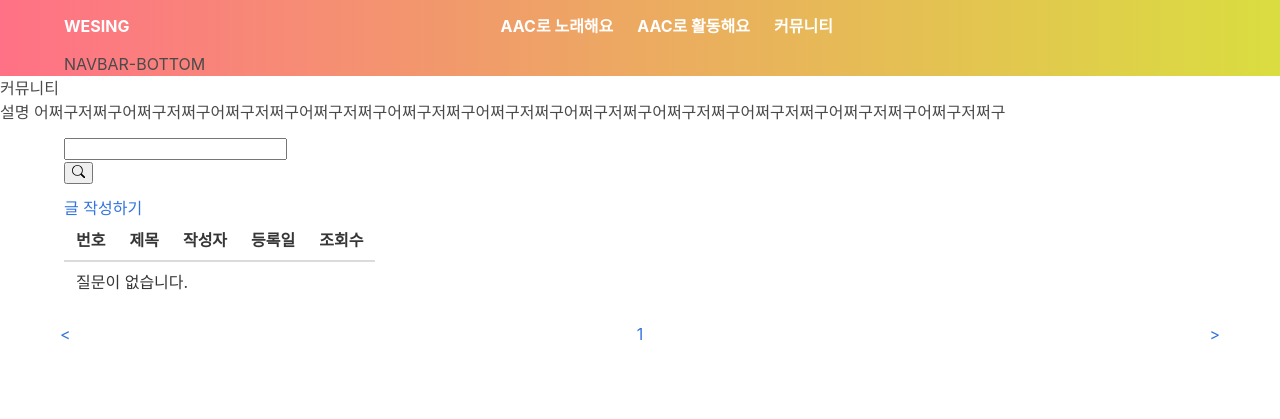
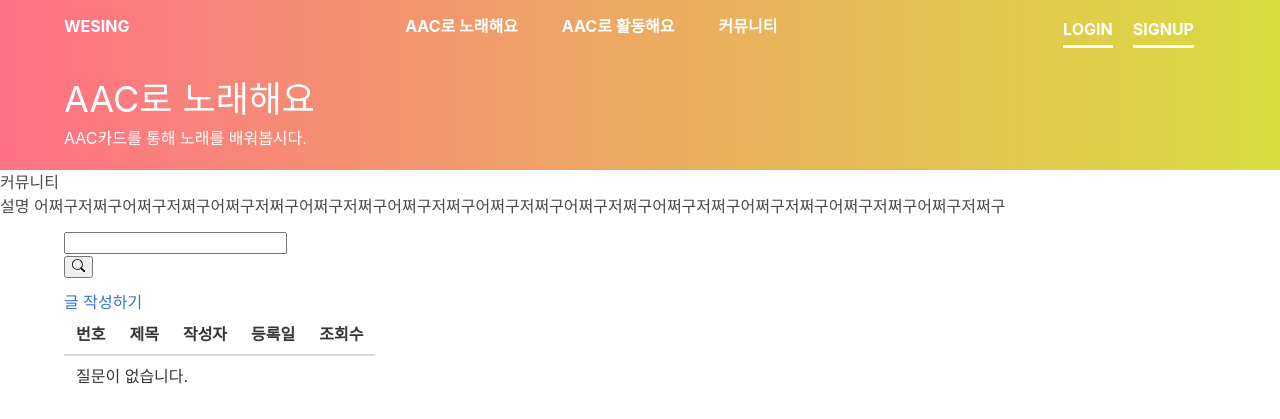
Before and after one commit to jslee7420/Wesing, a Django app: page /board/ in a window 1280 px wide. Shown: the top 419 px of the page. Run offline with Django 3.2, Linux system fonts and the light colour scheme; data that the repository does not hold is empty.

Commit message:
Add navbar-bottom

```diff
--- a/static/css/nav.css
+++ b/static/css/nav.css
@@ -11,11 +11,31 @@ a.navbar-item:hover {
     background-color: rgba(0, 0, 0, 0) !important;
 }
 
-.nav-top {
+.navbar-top {
     display: flex;
     justify-content: space-between;
 }
 
-.nav-top>div {
+.navbar-top>div {
     margin: 0;
 }
+
+.navbar-start>a {
+    margin: 0 10px;
+}
+
+.navbar-btn {
+    color: #fff !important;
+    margin: 0 10px;
+    padding: 4px 0;
+    border-bottom: 3px solid #fff;
+}
+
+.navbar-bottom {
+    color: #fff;
+    padding: 20px 0;
+}
+
+.navbar-bottom .navbar-title {
+    font-size: 36px;
+}
--- a/templates/navbar.html
+++ b/templates/navbar.html
@@ -1,12 +1,12 @@
 {% load static %}
 
 {% block styles %}
-  <link rel="stylesheet" type="text/css" href="{% static 'css/nav.css' %}">
+<link rel="stylesheet" type="text/css" href="{% static 'css/nav.css' %}">
 {% endblock %}
 
 <nav class="navbar" role="navigation" aria-label="main navigation">
   <div class="container">
-    <div class="nav-top">
+    <div class="navbar-top">
       <div class="navbar-brand">
         <a class="navbar-item" href="#">
           WESING
@@ -36,13 +36,33 @@
       <div class="navbar-end">
         <div class="navbar-item">
           <div class="buttons">
-
+            <a class="navbar-login navbar-btn" href="#">
+              LOGIN
+            </a>
+            <a class="navbar-signup navbar-btn" href="#">
+              SIGNUP
+            </a>
           </div>
         </div>
+        <!-- <div class="navbar-item">
+          <div class="buttons">
+            <a class="navbar-profile navbar-btn" href="#">
+              {{ user.username }}
+            </a>
+            <a class="navbar-logout navbar-btn" href="#">
+              LOGOUT
+            </a>
+          </div>
+        </div> -->
       </div>
     </div>
-    <div class="nav-bottom">
-NAVBAR-BOTTOM
+    <div class="navbar-bottom">
+      <div class="navbar-title">
+        AAC로 노래해요
+      </div>
+      <div class="navbar-subtitle">
+        AAC카드를 통해 노래를 배워봅시다.
+      </div>
     </div>
   </div>
 </nav>
```
Also changed, not shown: static/font/JalnanOTF.otf (added), 1 other file.
